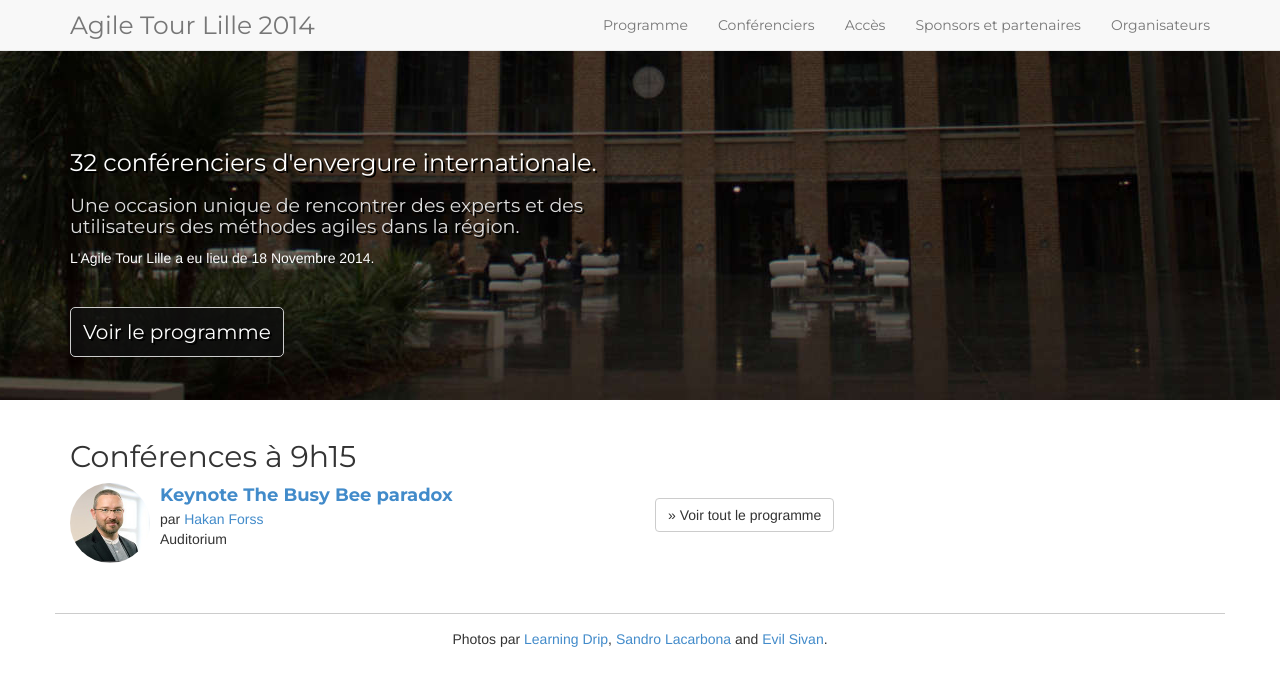
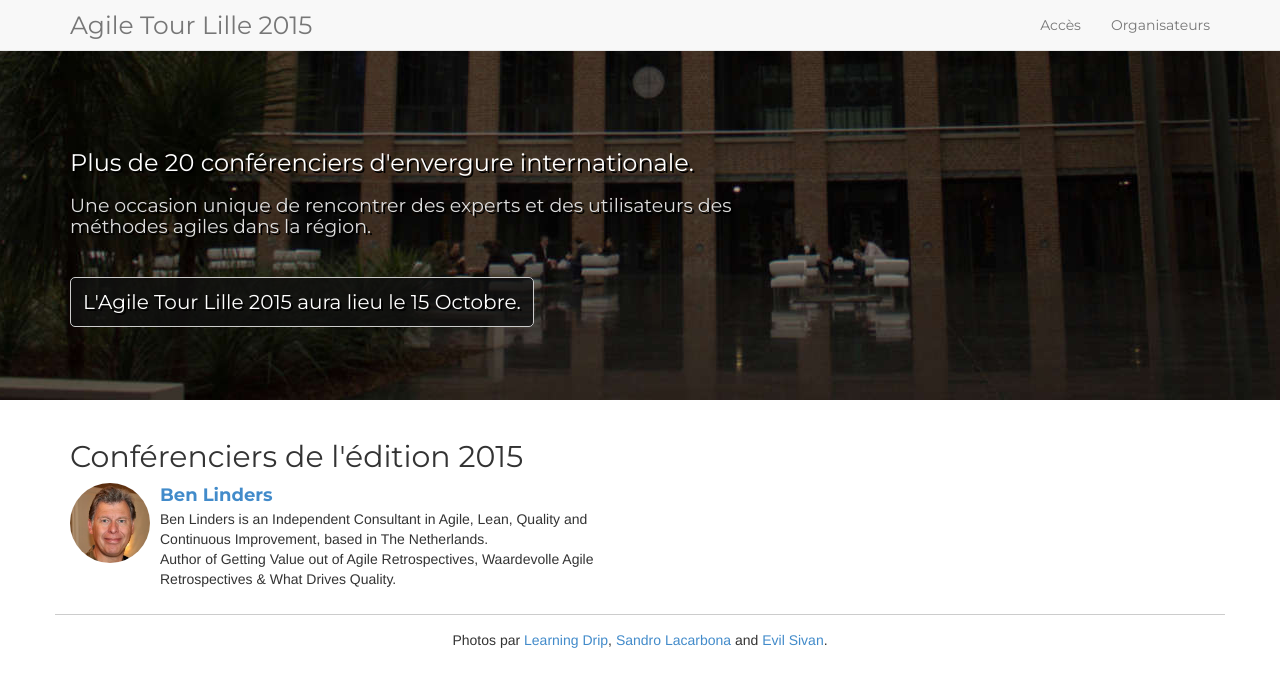
Before and after one commit to jak78/agile-tour-lille-2017, a Jekyll site: the page built from index.html, in a window 1280 px wide. Shown: the top 687 px of the page. Built offline with Jekyll 4.4.1, drawn with Linux system fonts in a browser that asks for light colours; nearby versions of some CDN libraries.

Commit message:
Added: Bio for first selected speakers

```diff
--- a/00-schedule.html
+++ b/00-schedule.html
@@ -1,11 +1,12 @@
 ---
 layout: default
 title: Programme
+visible: 0
 permalink: /programme/
 ---
 <div class="container">
 <p>L'Agile Tour Lille a eu lieu de 18 Novembre 2014.</p>
-<h1>Programme</h1>
+<h1>Programme de l'édition 2014</h1>
 {% for part in site.data.schedule %}
 <table class="schedule table table-condensed">
     <tbody>
--- a/01-speakers.html
+++ b/01-speakers.html
@@ -1,6 +1,7 @@
 ---
 layout: default
 title: Conférenciers
+visible: 0
 permalink: /conferenciers/
 ---
 
--- a/03-sponsors.html
+++ b/03-sponsors.html
@@ -1,6 +1,7 @@
 ---
 layout: default
 title: Sponsors et partenaires
+visible: 0
 permalink: /sponsors/
 ---
 <div class="container">
--- a/_config.yml
+++ b/_config.yml
@@ -1,8 +1,8 @@
 # Site settings
-title: Agile Tour Lille 2014
+title: Agile Tour Lille 2015
 email: agiletour@nord-agile.org
 description: > # this means to ignore newlines until "baseurl:"
-  L'édition de l'Agile Tour 2014 à Lille réunit 32 conférenciers dans un cadre unique.
+  L'édition de l'Agile Tour 2015 à Lille réunit 32 conférenciers dans un cadre unique.
   Inscrivez-vous, c'est gratuit !
 baseurl: "" # the subpath of your site, e.g. /blog/
 url: "http://yourdomain.com" # the base hostname & protocol for your site
--- a/_sass/_home.scss
+++ b/_sass/_home.scss
@@ -48,7 +48,7 @@
   }
   div.call-to-action {
     margin-top: 50px;
-    a {
+    a, span {
       background-color: rgba(16, 16, 16, 0.8);
       border: 1px solid #ccc;
       padding: 12px;
@@ -57,10 +57,12 @@
       text-shadow: 2px 2px #000;
       border-radius: 5px;
       font-family: Montserrat, "Helvetica Neue", Helvetica, Arial, sans-serif;
-      &:hover {
-        border: 1px solid #fff;
-      }
     }
+
+    a:hover {
+      border: 1px solid #fff;
+    }
+
   }
 }
 
--- a/index.html
+++ b/index.html
@@ -6,12 +6,11 @@
     <div class="bg">
         <div class="container">
             <div class="row">
-                <div class="col-md-6">
-                    <h1>32 conférenciers d'envergure internationale.</h1>
+                <div class="col-md-8">
+                    <h1>Plus de 20 conférenciers d'envergure internationale.</h1>
                     <h2>Une occasion unique de rencontrer des experts et des utilisateurs des méthodes agiles dans la région.</h2>
-		    <p>L'Agile Tour Lille a eu lieu de 18 Novembre 2014.</p>
                     <div class="call-to-action">
-                        <a href="{{ "/programme/" | prepend: site.baseurl }}">Voir le programme</a>
+                        <span>L'Agile Tour Lille 2015 aura lieu le 15 Octobre.</span>
                     </div>
                 </div>
             </div>
@@ -20,63 +19,16 @@
 </div>
 
 <div class="container slots">
-    {% for part in site.data.schedule %}
-    {% for slot in part %}
-    <div id="slot-{{slot.hour | split:'h' |first }}" class="conference-slot hidden">
-        <div><h2>Conférences à {{ slot.hour }}</h2></div>
+    <h2>Conférenciers de l'édition 2015</h2>
 
-        <div class="slot row">
-                {% for talk in slot.content %}{% if talk.hide-on-home != 1 %}
-                <div class="col-md-6 col-xs-12 talk">
-                    {% if talk.image %}
-                        <img src="{{talk.image| prepend: "/img/" | prepend: site.baseurl}}" alt="{{talk.subject}}" width="80" height="80"/>
-                    {% else %}
-                        {% if talk.speaker %}
-                            {% assign speakers = talk.speaker | split: ", " %}
-                            {% assign first_speaker = speakers | first %}
-                            {% for speaker in site.data.speakers %}{% if speaker.name == first_speaker %}
-                            <img src="{{speaker.photo| prepend: "/img/speakers/" | prepend: site.baseurl}}" alt="{{speaker.name}}" width="80" height="80"/>
-                            {% endif %}{% endfor %}
-                        {% endif %}
-                    {% endif %}
-                    <div>
-                        <span class="subject"><a href="{{ "/conferences/" | prepend: site.baseurl }}#{{talk.subject| uri_escape }}">{{ talk.subject }}</a></span>
-                        {% if talk.speaker %}
-                            <span class="speaker">par
-                                {% for speaker in speakers %}
-                                <a href="{{ "/conferenciers/" | prepend: site.baseurl }}#{{speaker | uri_escape }}">{{ speaker }}</a>{% if forloop.last == false %}, {% endif %}
-                                {% endfor %}
-                            </span>
-                        {% endif %}
-                        <span class="room">{% if talk.room %}{{ talk.room }}{%else%}{{ site.data.rooms[forloop.index0] }}{% endif %}</span>
-                    </div>
-                </div>
-                {% endif %}{% endfor %}
-            <div class="col-md-6 more"><a href="{{ "/programme/" | prepend: site.baseurl }}" class="btn btn-default">&raquo; Voir tout le programme</a></div>
+    <div class="slot row">
+        <div class="col-md-6 col-xs-12 talk">
+            <img src="/img/speakers-2015/BenLinders-Square-150x150.jpg" alt="Ben Linders" width="80" height="80"/>
+            <span class="subject"><a href="http://www.benlinders.com/">Ben Linders</a></span>
+            <div class="bio">
+                Ben Linders is an Independent Consultant in Agile, Lean, Quality and Continuous Improvement, based in The Netherlands.<br/>
+                Author of Getting Value out of Agile Retrospectives, Waardevolle Agile Retrospectives & What Drives Quality.
+            </div>
         </div>
     </div>
-    {% endfor %}
-    {% endfor %}
 </div>
-
-<script type="application/javascript">
-    function hideAllSlots() {
-        $('.conference-slot').addClass('hidden');
-    }
-
-    function displaySlot(hour) {
-        $('#slot-' + parseInt(hour)).removeClass('hidden');
-        $('#slot-' + parseInt(hour)).show();
-    }
-
-    $(function() {
-        var hours = (new Date()).getHours() + 1;
-        if (hours < 9) {
-            hours = 9;
-        }
-        if (hours > 18) {
-            hours = 18;
-        }
-        displaySlot(hours);
-    });;
-</script>
```
Also changed, not shown: img/speakers-2015/BenLinders-Square-150x150.jpg (added).
